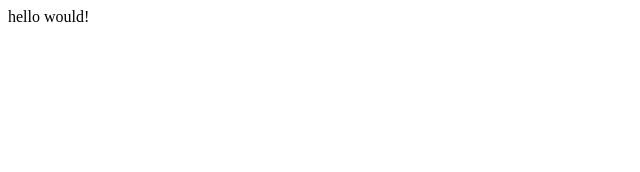
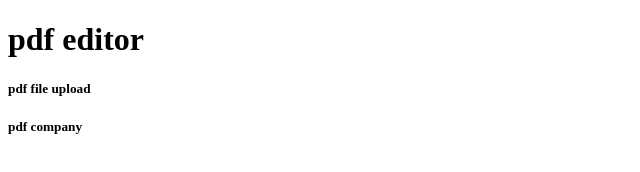
Before and after one commit to janghwasu/ABC, a plain HTML site: page index.html in a window 1280 px wide. Shown: the whole page, without its empty margins (0-640 px from the left). Drawn offline with Linux system fonts and the light colour scheme.

Commit message:
Add files via upload

```diff
--- a/index.html
+++ b/index.html
@@ -7,6 +7,16 @@
     <title>PDF transfer</title>
 </head>
 <body>
-    hello would!
+    <header>
+        <h1>pdf editor</h1>
+    </header>
+    <main>
+        <div>
+            <h5>pdf file upload</h5>
+        </div>
+    </main>
+    <footer>
+        <h5>pdf company</h5>
+    </footer>
 </body>
 </html>
```
